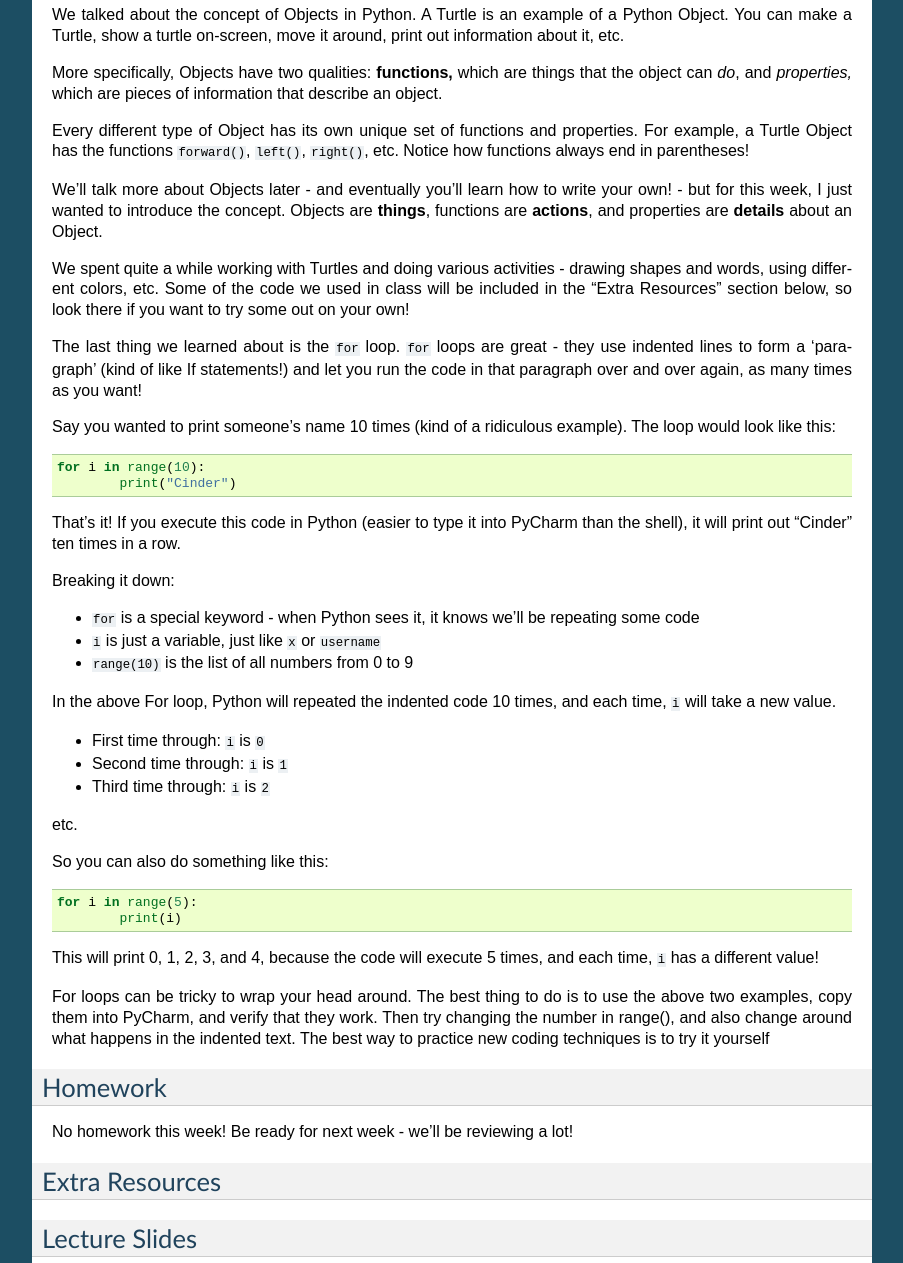
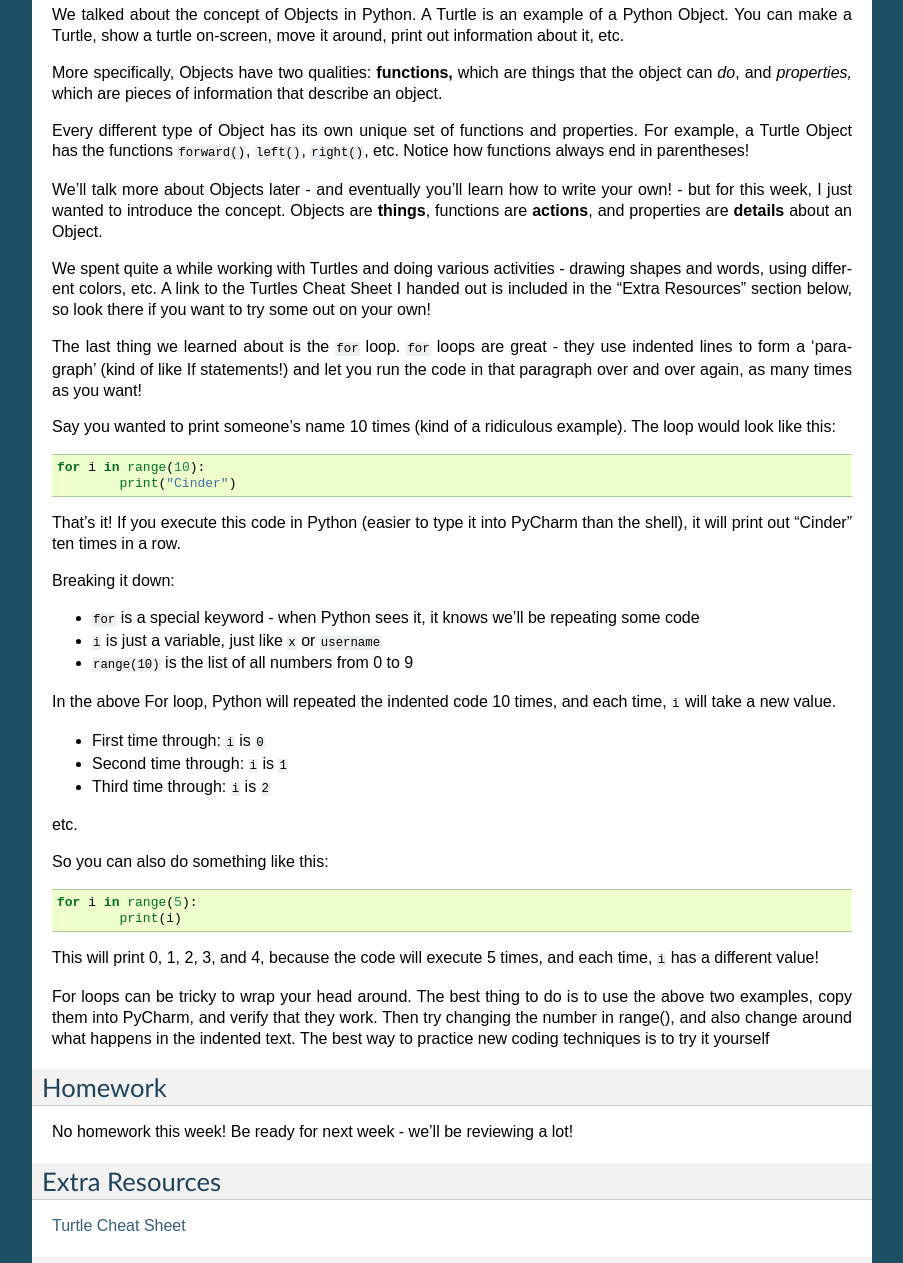
Before and after one commit to Heroes-Academy/Intro-to-Python-Spring-2016, a Sphinx documentation site: the page built from docs/source/week4.rst, in a window 1280 px wide and 1400 px high, scrolled down 871 px, cut to the strip 0-1263 px from the top of the window. Shown: the whole strip, without its empty margins (198-1101 px from the left). Built offline with Sphinx 7.4.7, drawn with Linux system fonts in a browser that asks for light colours.

Commit message:
Week 04 Link
Add link to turtles sheet

```diff
--- a/docs/source/week4.rst
+++ b/docs/source/week4.rst
@@ -48,7 +48,7 @@ Every different type of Object has its own unique set of functions and propertie
 
 We'll talk more about Objects later - and eventually you'll learn how to write your own! - but for this week, I just wanted to introduce the concept. Objects are **things**, functions are **actions**, and properties are **details** about an Object.
 
-We spent quite a while working with Turtles and doing various activities - drawing shapes and words, using different colors, etc. Some of the code we used in class will be included in the "Extra Resources" section below, so look there if you want to try some out on your own!
+We spent quite a while working with Turtles and doing various activities - drawing shapes and words, using different colors, etc. A link to the Turtles Cheat Sheet I handed out is included in the "Extra Resources" section below, so look there if you want to try some out on your own!
 
 The last thing we learned about is the ``for`` loop. ``for`` loops are great - they use indented lines to form a 'paragraph' (kind of like If statements!) and let you run the code in that paragraph over and over again, as many times as you want!
 
@@ -90,6 +90,7 @@ No homework this week! Be ready for next week - we'll be reviewing a lot!
 Extra Resources
 ^^^^^^^^^^^^^^^
 
+`Turtle Cheat Sheet <https://github.com/Heroes-Academy/Intro-to-Python-Spring-2016/blob/master/code/Week%2004/Turtles%20Cheat%20Sheet.pdf>`_
 
 Lecture Slides
 ^^^^^^^^^^^^^^
```
